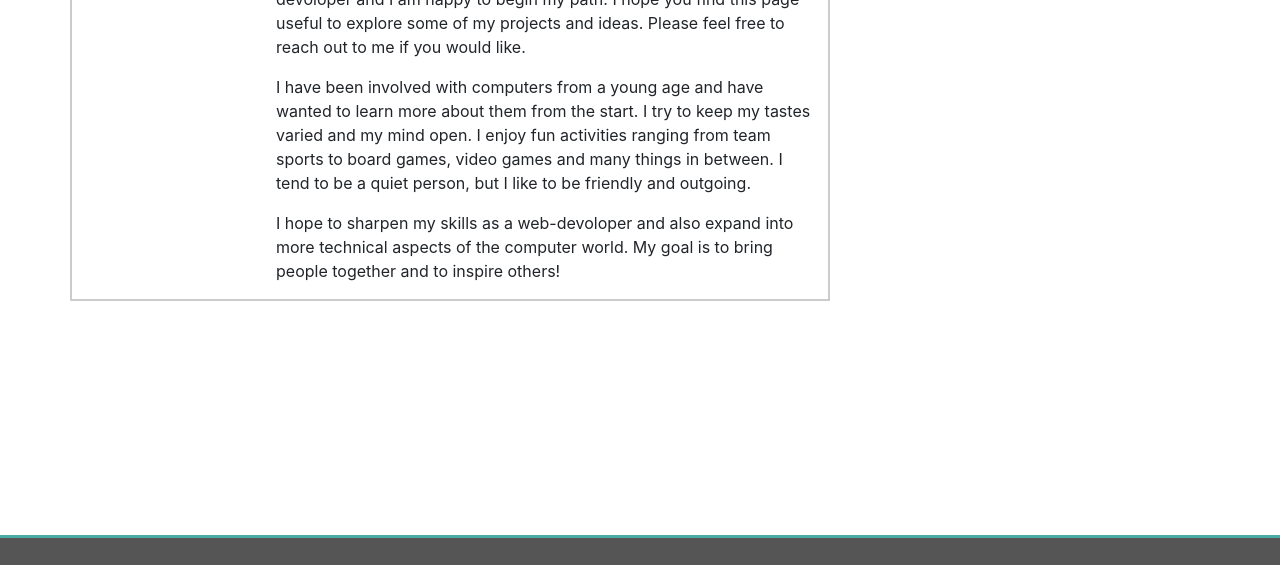
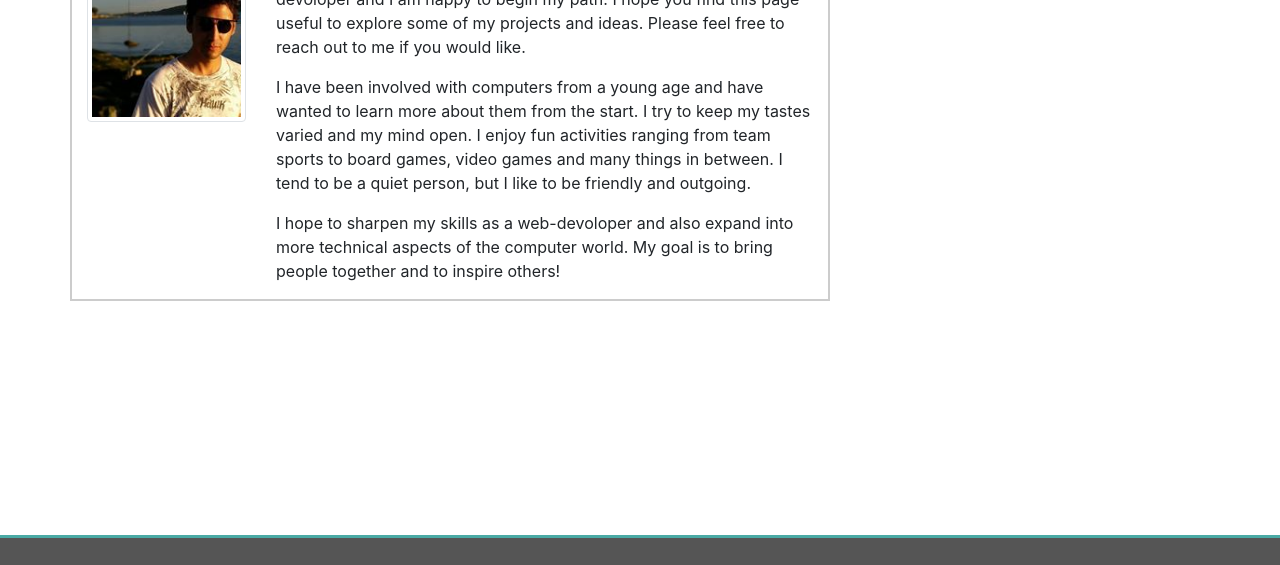
Before and after one commit to Extrasy/Bootstrap-Portfolio, a plain HTML site: page index.html in a window 1280 px wide. Shown: the part 235-800 px from the top of the page. Drawn offline with nearby package versions, Linux system fonts and the light colour scheme.

Commit message:
assetfix

```diff
--- a/index.html
+++ b/index.html
@@ -44,7 +44,7 @@
 
             </div>
             <div class="row">
-                <div class="col-sm-3"><img class="img img-thumbnail" src="LuisP.jpg" alt="Luis" style="float: left;"></div>
+                <div class="col-sm-3"><img class="img img-thumbnail" src="assets/LuisP.jpg" alt="Luis" style="float: left;"></div>
                 <div class="col-lg-9" >
                     <p>Greetings and welcome to my page. I am a newly developed web-devoloper and I am happy to
                        begin my path. I hope you find this page useful to explore some of my projects and ideas.
```
